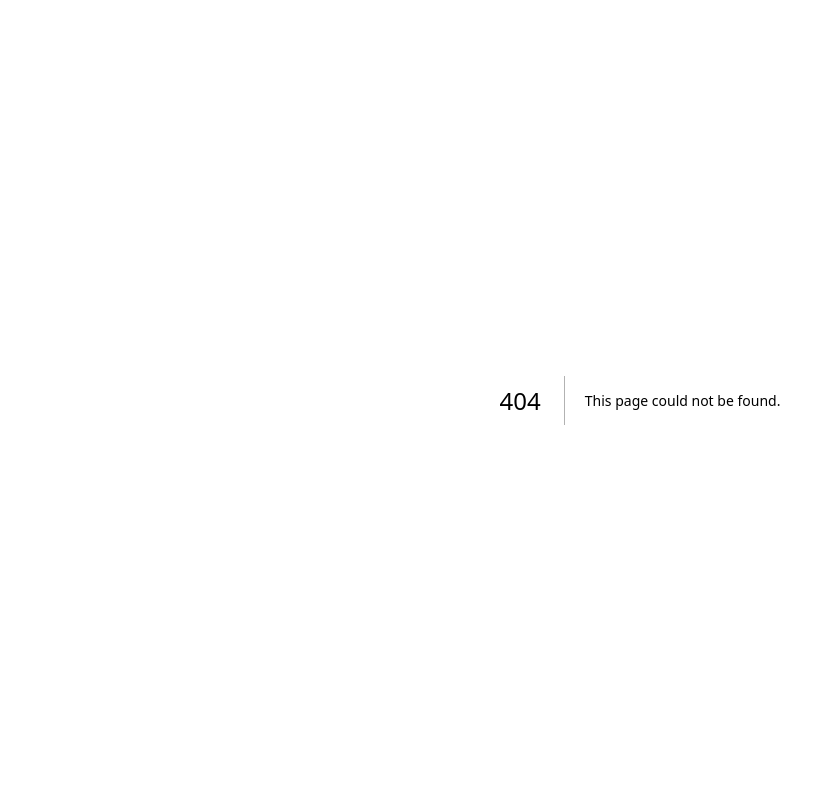
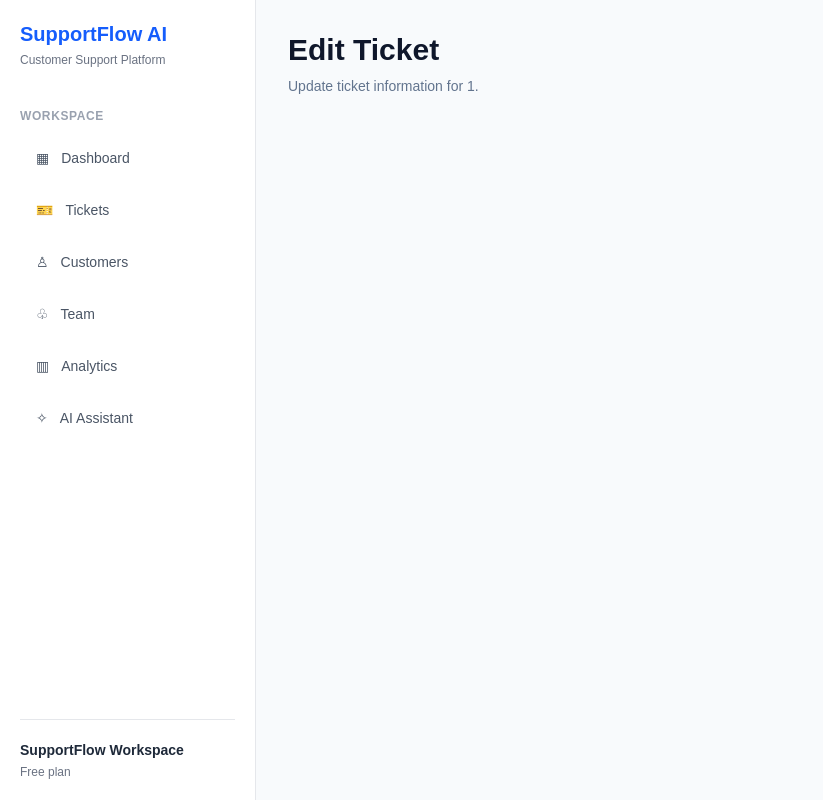
Before and after one commit to sachikatkar09/supportflow-ai, a Next.js app in the folder client/: page /tickets/1/edit in a window 1280 px wide. Before the commit this address had no page. Shown: the whole page, without its empty margins (0-823 px from the left). Built offline with nearby package versions, Linux system fonts and the light colour scheme.

Commit message:
create edit ticket page

```diff
--- /dev/null
+++ b/client/app/tickets/[id]/edit/page.tsx
@@ -0,0 +1,26 @@
+import { Suspense } from "react";
+import Sidebar from "../../../components/Sidebar";
+
+export default async function EditTicketPage({
+  params,
+}: {
+  params: Promise<{ id: string }>;
+}) {
+  const { id } = await params;
+
+  return (
+    <div className="flex min-h-screen bg-slate-50">
+      <Suspense fallback={<div className="w-64 bg-white" />}>
+        <Sidebar />
+      </Suspense>
+
+      <main className="flex-1 p-8">
+        <h1 className="text-3xl font-bold text-slate-900">Edit Ticket</h1>
+
+        <p className="mt-2 text-sm text-slate-500">
+          Update ticket information for {id}.
+        </p>
+      </main>
+    </div>
+  );
+}
```
